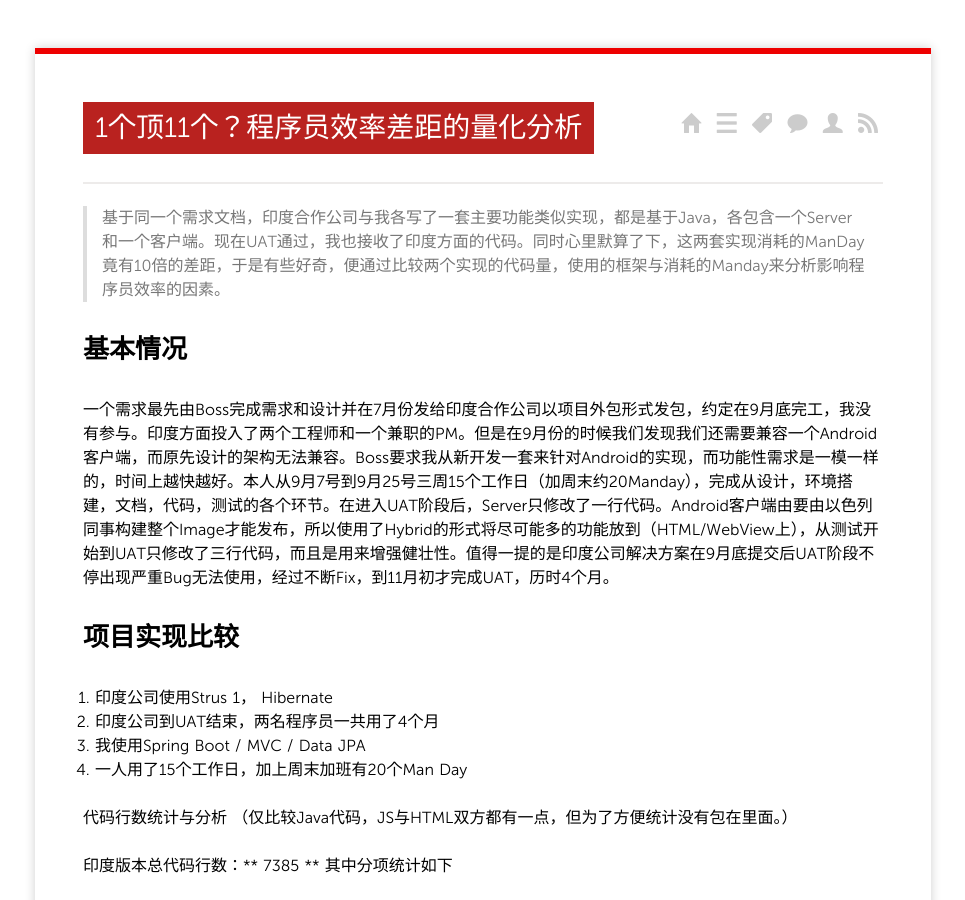
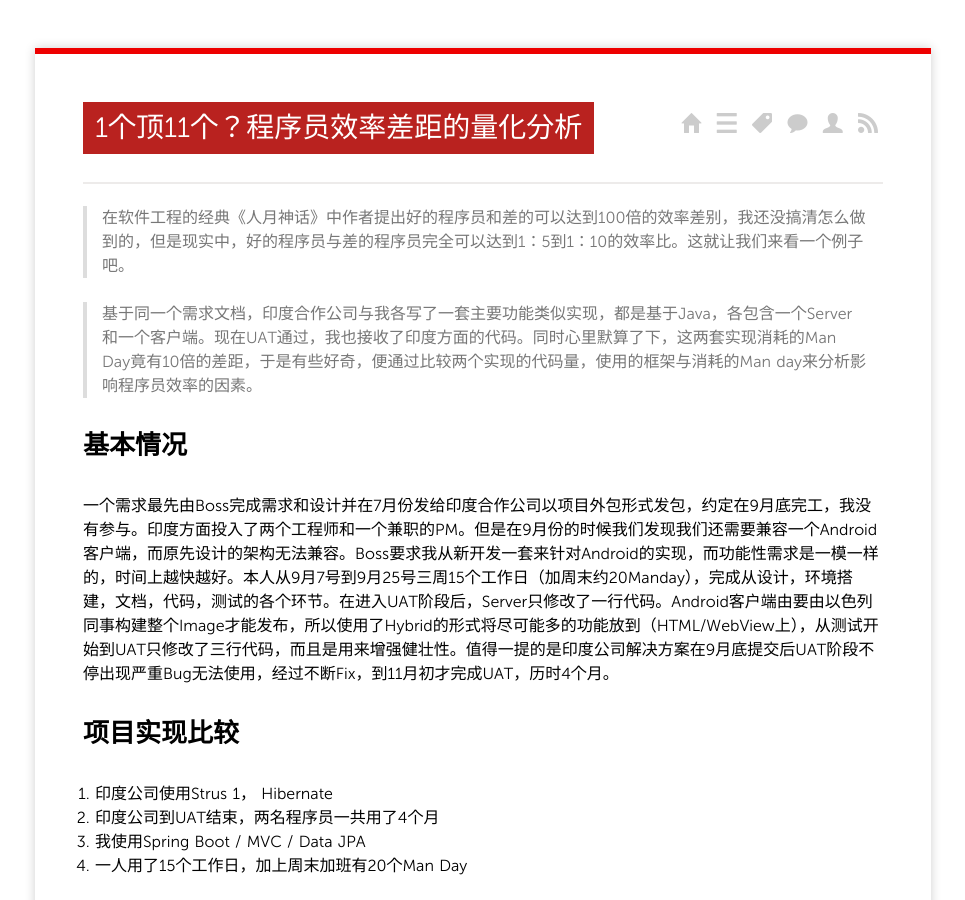
Before and after one commit to dashjim/dashjim.github.com, a Jekyll site: the page built from _posts/2015/2015-11-17-The-Factors-That-Cause-Programer-Perform-Differently.md, in a window 1280 px wide and 900 px high. Shown: the whole window, without its empty margins (157-1122 px from the left). Built offline with Jekyll 4.4.1, drawn with Linux system fonts in a browser that asks for light colours; nearby versions of some CDN libraries; Markdown is read by kramdown in place of the engine named in the settings; comment, search, counter and statistics services are not loaded; some of the changed text lies outside the part shown.

Commit message:
Update 2015-11-17-The-Factors-That-Cause-Programer-Perform-Differently.md

````diff
--- a/_posts/2015/2015-11-17-The-Factors-That-Cause-Programer-Perform-Differently.md
+++ b/_posts/2015/2015-11-17-The-Factors-That-Cause-Programer-Perform-Differently.md
@@ -7,7 +7,9 @@
 - Java
 ---
 
-> 基于同一个需求文档，印度合作公司与我各写了一套主要功能类似实现，都是基于Java，各包含一个Server和一个客户端。现在UAT通过，我也接收了印度方面的代码。同时心里默算了下，这两套实现消耗的ManDay竟有10倍的差距，于是有些好奇，便通过比较两个实现的代码量，使用的框架与消耗的Manday来分析影响程序员效率的因素。
+> 在软件工程的经典《人月神话》中作者提出好的程序员和差的可以达到100倍的效率差别，我还没搞清怎么做到的，但是现实中，好的程序员与差的程序员完全可以达到1：5到1：10的效率比。这就让我们来看一个例子吧。
+
+> 基于同一个需求文档，印度合作公司与我各写了一套主要功能类似实现，都是基于Java，各包含一个Server和一个客户端。现在UAT通过，我也接收了印度方面的代码。同时心里默算了下，这两套实现消耗的Man Day竟有10倍的差距，于是有些好奇，便通过比较两个实现的代码量，使用的框架与消耗的Man day来分析影响程序员效率的因素。
 
 ## 基本情况
 一个需求最先由Boss完成需求和设计并在7月份发给印度合作公司以项目外包形式发包，约定在9月底完工，我没有参与。印度方面投入了两个工程师和一个兼职的PM。但是在9月份的时候我们发现我们还需要兼容一个Android客户端，而原先设计的架构无法兼容。Boss要求我从新开发一套来针对Android的实现，而功能性需求是一模一样的，时间上越快越好。本人从9月7号到9月25号三周15个工作日（加周末约20Manday），完成从设计，环境搭建，文档，代码，测试的各个环节。在进入UAT阶段后，Server只修改了一行代码。Android客户端由要由以色列同事构建整个Image才能发布，所以使用了Hybrid的形式将尽可能多的功能放到（HTML/WebView上），从测试开始到UAT只修改了三行代码，而且是用来增强健壮性。值得一提的是印度公司解决方案在9月底提交后UAT阶段不停出现严重Bug无法使用，经过不断Fix，到11月初才完成UAT，历时4个月。
@@ -103,15 +105,19 @@
 45 × 1.30 ：176 ＝ 1 ： 3
 ```
 
-这1：2的差距基本上可以归结为
+个人觉得这1：3的差距基本上可以归结为
 
 1. 没有双人协作的沟通成本
 2. 压力下对时间与注意力更高效的管理
 3. 设计与编码经验的差别
 4. 责任心
 
+### 态度决定了25%的效率差
+
+这里特别分析下前文提到的责任心因素。如前所述，印度公司的提交物在UAT阶段消耗了一个月，一直有严重的Bug，我觉得这完全是态度的问题。本人的服务器和客户端部署后只改了一行代码，而且只是健壮性改进。如果印度方面也把Bug消灭在UAT之前则可节约25%的时间。
+
 ### 每日代码产量
-虽然总的效率差别达到了11倍之多，但是我们之间的每日代码产量差别不到3倍，考虑到加班因素，我们的日代码产量几乎是一样的。
+虽然总的效率差别达到了11倍之多，但是我们之间的每日代码产量差别不到3倍，去掉加班因素，我们的日代码产量几乎是一样的。
 
 ```
 7385/（2×22×4）176 = 83Line/ManDay
````
